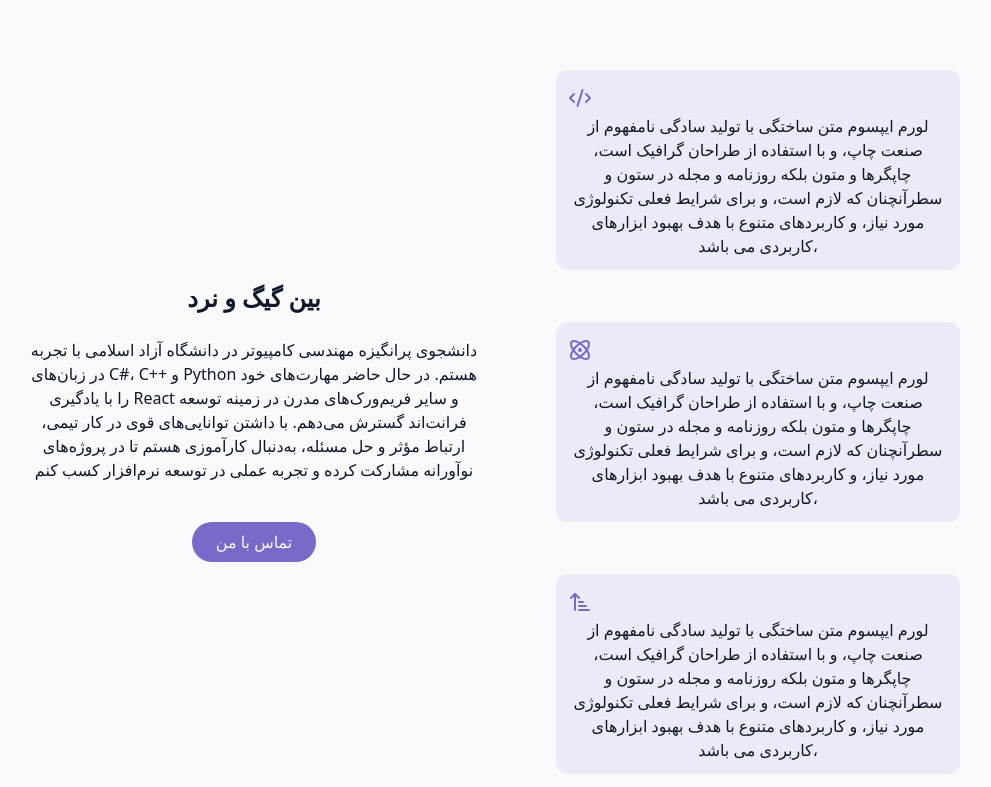
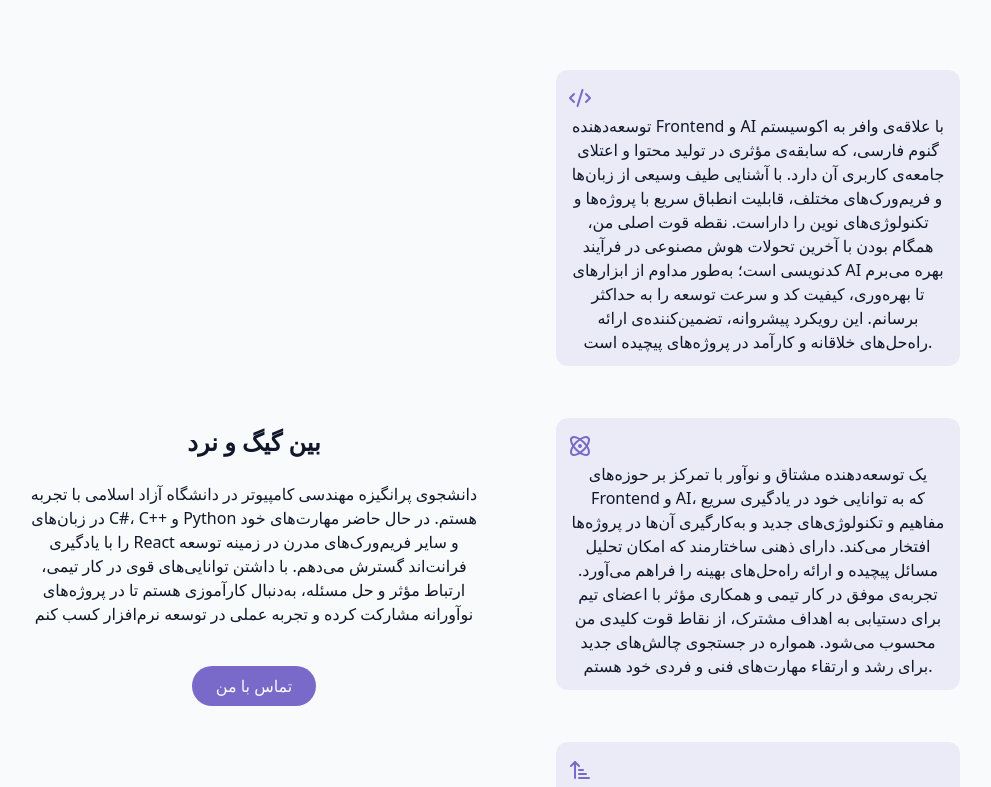
Before and after one commit to mhselfs/MHselfsPortfilo, a React (Vite) app: page / in a window 1280 px wide. Shown: the part 972-1759 px from the top of the page, without its empty margins (134-1125 px from the left). Built offline with nearby package versions, Linux system fonts and the light colour scheme.

Commit message:
about-me: update conte

```diff
--- a/src/Component/AboutMe.jsx
+++ b/src/Component/AboutMe.jsx
@@ -37,8 +37,7 @@ const AboutMe = () => {
                                 <div className='p-3 rounded-xl bg-primary/10'>
                                     <Code2 className='h-8 w-6 text-primary' />
                                     <p>
-                                        لورم ایپسوم متن ساختگی با تولید سادگی نامفهوم از صنعت چاپ، و با استفاده از طراحان گرافیک است، چاپگرها و متون بلکه روزنامه و مجله در ستون و سطرآنچنان که لازم است، و برای شرایط فعلی تکنولوژی مورد نیاز، و کاربردهای متنوع با هدف بهبود ابزارهای کاربردی می باشد،
-                                    </p>
+توسعه‌دهنده Frontend و AI با علاقه‌ی وافر به اکوسیستم گنوم فارسی، که سابقه‌ی مؤثری در تولید محتوا و اعتلای جامعه‌ی کاربری آن دارد. با آشنایی طیف وسیعی از زبان‌ها و فریم‌ورک‌های مختلف، قابلیت انطباق سریع با پروژه‌ها و تکنولوژی‌های نوین را داراست. نقطه قوت اصلی من، همگام بودن با آخرین تحولات هوش مصنوعی در فرآیند کدنویسی است؛ به‌طور مداوم از ابزارهای AI بهره می‌برم تا بهره‌وری، کیفیت کد و سرعت توسعه را به حداکثر برسانم. این رویکرد پیشروانه، تضمین‌کننده‌ی ارائه راه‌حل‌های خلاقانه و کارآمد در پروژه‌های پیچیده است.                                    </p>
                                 </div>
                             </div>
                         </div>
@@ -47,8 +46,7 @@ const AboutMe = () => {
                                 <div className='p-3 rounded-xl bg-primary/10'>
                                     <AtomIcon className='h-8 w-6 text-primary' />
                                     <p>
-                                        لورم ایپسوم متن ساختگی با تولید سادگی نامفهوم از صنعت چاپ، و با استفاده از طراحان گرافیک است، چاپگرها و متون بلکه روزنامه و مجله در ستون و سطرآنچنان که لازم است، و برای شرایط فعلی تکنولوژی مورد نیاز، و کاربردهای متنوع با هدف بهبود ابزارهای کاربردی می باشد،
-                                    </p>
+یک توسعه‌دهنده مشتاق و نوآور با تمرکز بر حوزه‌های Frontend و AI، که به توانایی خود در یادگیری سریع مفاهیم و تکنولوژی‌های جدید و به‌کارگیری آن‌ها در پروژه‌ها افتخار می‌کند. دارای ذهنی ساختارمند که امکان تحلیل مسائل پیچیده و ارائه راه‌حل‌های بهینه را فراهم می‌آورد. تجربه‌ی موفق در کار تیمی و همکاری مؤثر با اعضای تیم برای دستیابی به اهداف مشترک، از نقاط قوت کلیدی من محسوب می‌شود. همواره در جستجوی چالش‌های جدید برای رشد و ارتقاء مهارت‌های فنی و فردی خود هستم.                                    </p>
                                 </div>
                             </div>
                         </div>
@@ -57,8 +55,7 @@ const AboutMe = () => {
                                 <div className='p-3 rounded-xl bg-primary/10'>
                                     <SortAscIcon className='h-8 w-6 text-primary' />
                                     <p>
-                                        لورم ایپسوم متن ساختگی با تولید سادگی نامفهوم از صنعت چاپ، و با استفاده از طراحان گرافیک است، چاپگرها و متون بلکه روزنامه و مجله در ستون و سطرآنچنان که لازم است، و برای شرایط فعلی تکنولوژی مورد نیاز، و کاربردهای متنوع با هدف بهبود ابزارهای کاربردی می باشد،
-                                    </p>
+من فردی آرمان‌گرا و جویای پیشرفت هستم که همواره در تلاش برای رسیدن به سطوح عالی‌تر در مسیر شغلی و شخصی خود هستم. انگیزه‌ی اصلی من، فراتر رفتن از محدودیت‌های فعلی و دستیابی به دستاوردهای بزرگتر است. در کنار این تلاش، تمرکز ویژه‌ای بر نوشتن کد اسکیل‌پذیر (Scalable Code) دارم. معتقدم که یک کد خوب، نه تنها باید کارآمد و خوانا باشد، بلکه باید قابلیت رشد و انطباق با نیازهای آینده را نیز داشته باشد. این رویکرد، اطمینان از پایداری و موفقیت بلندمدت پروژه‌ها را تضمین می‌کند و من را در دستیابی به اهدافم یاری می‌رساند.                                    </p>
                                 </div>
                             </div>
                         </div>
```
